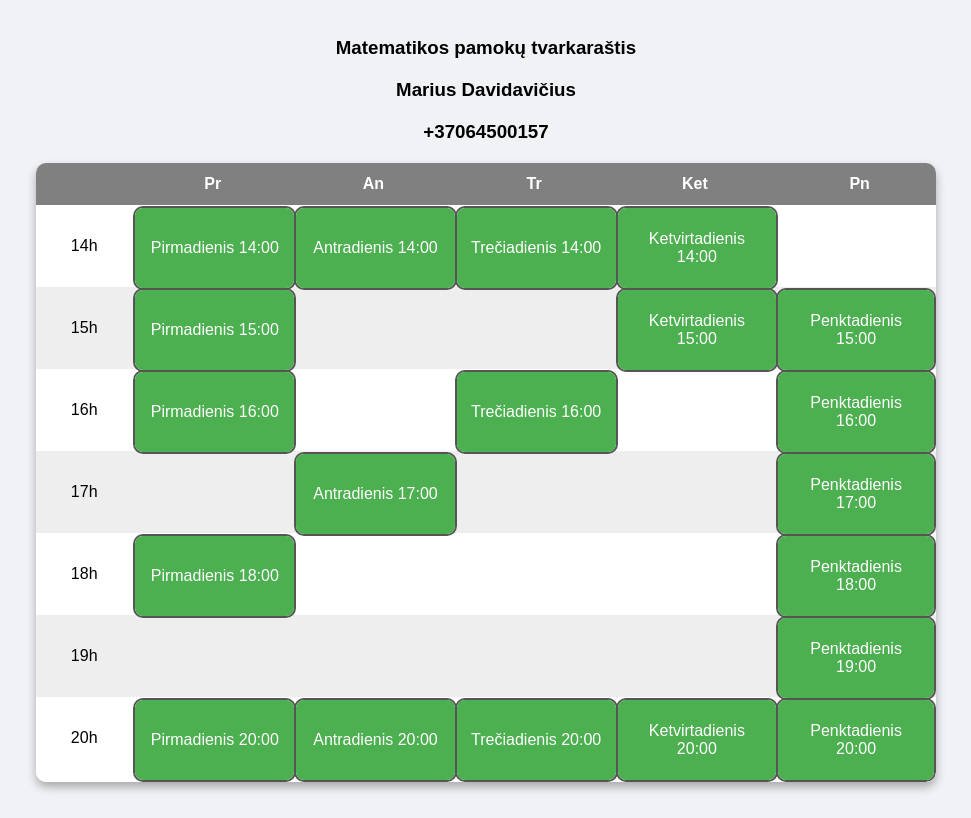
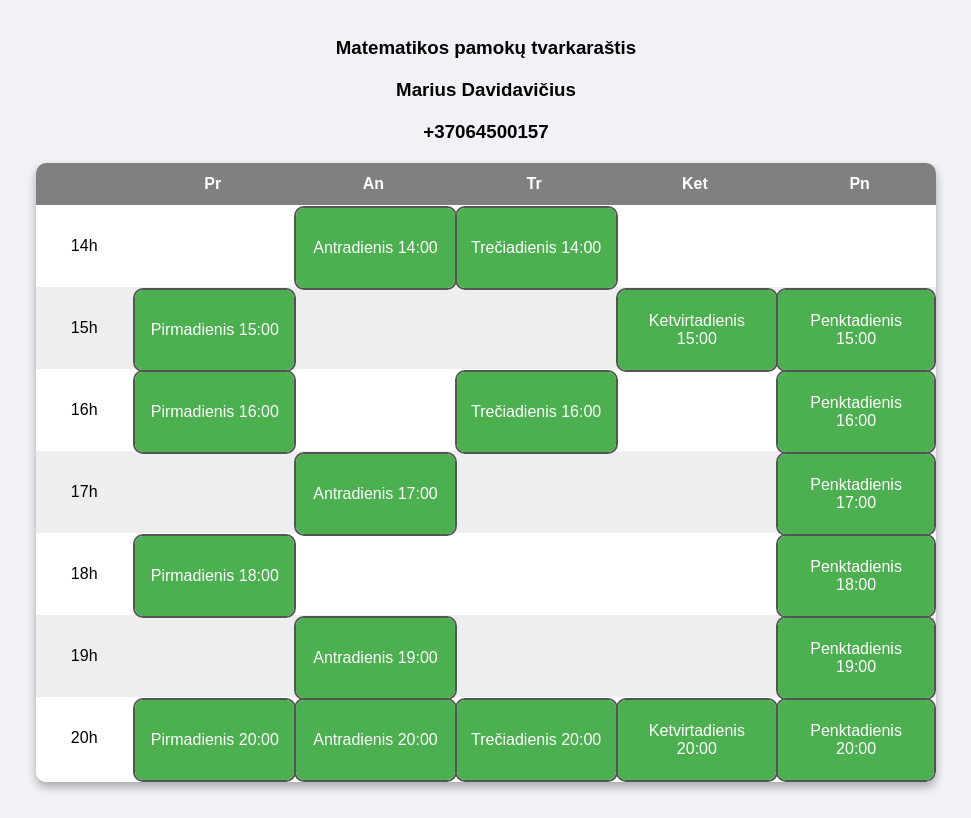
Before and after one commit to riusmaLT/tvarkarastis, a plain HTML site: page index.html in a window 1280 px wide. Shown: the whole page, without its empty margins (154-1125 px from the left). Drawn offline with Linux system fonts and the light colour scheme.

Commit message:
Update index.html 2025-10-09

```diff
--- a/index.html
+++ b/index.html
@@ -245,8 +245,7 @@ tr:nth-child(even) {
   // For demonstration, we'll add some sample cards into specific cells
   document.addEventListener('DOMContentLoaded', () => {
     // Pirmadienis
-    const cell_14_monday = document.querySelector('tbody tr:nth-child(1) td:nth-child(2)');
-    cell_14_monday.appendChild(createCard('Pirmadienis 14:00', 'Kaunas, Statybininkų g. 7'));
+
 
 	const cell_15_monday = document.querySelector('tbody tr:nth-child(2) td:nth-child(2)');
     cell_15_monday.appendChild(createCard('Pirmadienis 15:00', 'Kaunas, Statybininkų g. 7'));
@@ -264,6 +263,8 @@ const cell_14_tuesday = document.querySelector('tbody tr:nth-child(1) td:nth-chi
     cell_14_tuesday.appendChild(createCard('Antradienis 14:00', 'Kaunas, Statybininkų g. 7'));
 	const cell_17_tuesday = document.querySelector('tbody tr:nth-child(4) td:nth-child(3)');
     cell_17_tuesday.appendChild(createCard('Antradienis 17:00', 'Kaunas, Statybininkų g. 7'));
+	const cell_19_tuesday = document.querySelector('tbody tr:nth-child(6) td:nth-child(3)');
+    cell_19_tuesday.appendChild(createCard('Antradienis 19:00', 'Kaunas, Statybininkų g. 7'));
 	const cell_20_tuesday = document.querySelector('tbody tr:nth-child(7) td:nth-child(3)');
     cell_20_tuesday.appendChild(createCard('Antradienis 20:00', 'Kaunas, Statybininkų g. 7'));
 // Trečiadienis
@@ -274,8 +275,7 @@ const cell_14_tuesday = document.querySelector('tbody tr:nth-child(1) td:nth-chi
 	const cell_20_wednesday = document.querySelector('tbody tr:nth-child(7) td:nth-child(4)');
     cell_20_wednesday.appendChild(createCard('Trečiadienis 20:00', 'Kaunas, Statybininkų g. 7'));
 //Ketvirtadienis
-	const cell_14_thursday = document.querySelector('tbody tr:nth-child(1) td:nth-child(5)');
-    cell_14_thursday.appendChild(createCard('Ketvirtadienis 14:00', 'Kaunas, Statybininkų g. 7'));
+
 		const cell_15_thursday = document.querySelector('tbody tr:nth-child(2) td:nth-child(5)');
     cell_15_thursday.appendChild(createCard('Ketvirtadienis 15:00', 'Kaunas, Statybininkų g. 7'));
 
```
